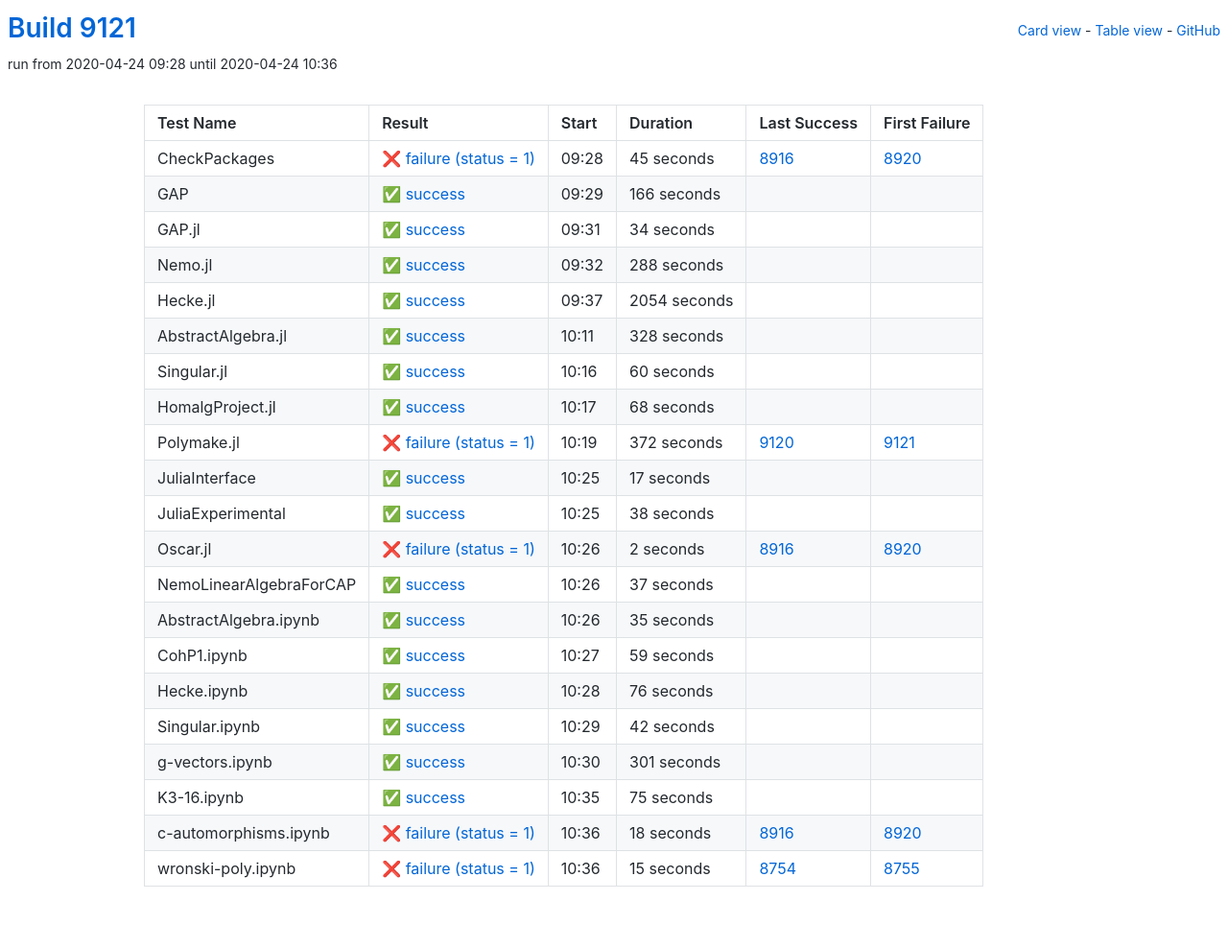
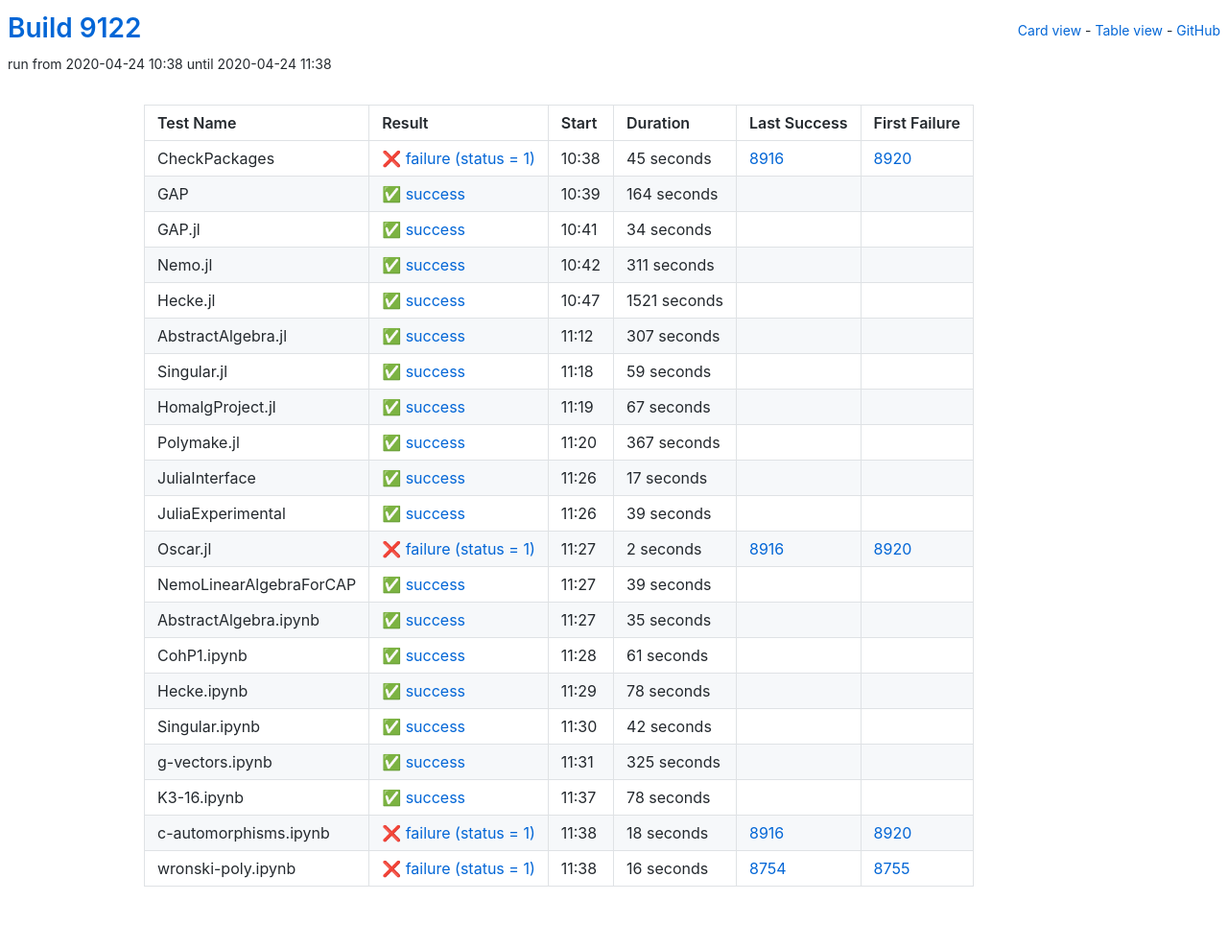
Before and after one commit to oscar-system/oscar-ci-status, a Jekyll site: the page built from table.html, in a window 1280 px wide. Shown: the whole page at 96% size. Built offline with Jekyll 4.4.1, drawn with Linux system fonts in a browser that asks for light colours.

Commit message:
Build 9122

```diff
--- a/_data/ci.yml
+++ b/_data/ci.yml
@@ -1,5 +1,5 @@
-build: 9121
-build_url: https://oscarci.mathematik.uni-kl.de/job/oscar/9121/
+build: 9122
+build_url: https://oscarci.mathematik.uni-kl.de/job/oscar/9122/
 job: oscar
 tests:
 - duration: 45
@@ -8,20 +8,20 @@ tests:
   first_failure_url: https://oscarci.mathematik.uni-kl.de/job/oscar/8920/
   last_success: 8916
   last_success_url: https://oscarci.mathematik.uni-kl.de/job/oscar/8916/
-  log: https://oscarci.mathematik.uni-kl.de/job/oscar/9121/artifact/logs/build-9121/CheckPackages.log
+  log: https://oscarci.mathematik.uni-kl.de/job/oscar/9122/artifact/logs/build-9122/CheckPackages.log
   name: CheckPackages
-  start: 2020-04-24 09:28
+  start: 2020-04-24 10:38
   status: failure
   success: false
-- duration: 166
+- duration: 164
   exitcode: 0
   first_failure: false
   first_failure_url: null
   last_success: false
   last_success_url: null
-  log: https://oscarci.mathematik.uni-kl.de/job/oscar/9121/artifact/logs/build-9121/GAP.log
+  log: https://oscarci.mathematik.uni-kl.de/job/oscar/9122/artifact/logs/build-9122/GAP.log
   name: GAP
-  start: 2020-04-24 09:29
+  start: 2020-04-24 10:39
   status: success
   success: true
 - duration: 34
@@ -30,97 +30,97 @@ tests:
   first_failure_url: null
   last_success: false
   last_success_url: null
-  log: https://oscarci.mathematik.uni-kl.de/job/oscar/9121/artifact/logs/build-9121/GAP.jl.log
+  log: https://oscarci.mathematik.uni-kl.de/job/oscar/9122/artifact/logs/build-9122/GAP.jl.log
   name: GAP.jl
-  start: 2020-04-24 09:31
+  start: 2020-04-24 10:41
   status: success
   success: true
-- duration: 288
+- duration: 311
   exitcode: 0
   first_failure: false
   first_failure_url: null
   last_success: false
   last_success_url: null
-  log: https://oscarci.mathematik.uni-kl.de/job/oscar/9121/artifact/logs/build-9121/Nemo.jl.log
+  log: https://oscarci.mathematik.uni-kl.de/job/oscar/9122/artifact/logs/build-9122/Nemo.jl.log
   name: Nemo.jl
-  start: 2020-04-24 09:32
+  start: 2020-04-24 10:42
   status: success
   success: true
-- duration: 2054
+- duration: 1521
   exitcode: 0
   first_failure: false
   first_failure_url: null
   last_success: false
   last_success_url: null
-  log: https://oscarci.mathematik.uni-kl.de/job/oscar/9121/artifact/logs/build-9121/Hecke.jl.log
+  log: https://oscarci.mathematik.uni-kl.de/job/oscar/9122/artifact/logs/build-9122/Hecke.jl.log
   name: Hecke.jl
-  start: 2020-04-24 09:37
+  start: 2020-04-24 10:47
   status: success
   success: true
-- duration: 328
+- duration: 307
   exitcode: 0
   first_failure: false
   first_failure_url: null
   last_success: false
   last_success_url: null
-  log: https://oscarci.mathematik.uni-kl.de/job/oscar/9121/artifact/logs/build-9121/AbstractAlgebra.jl.log
+  log: https://oscarci.mathematik.uni-kl.de/job/oscar/9122/artifact/logs/build-9122/AbstractAlgebra.jl.log
   name: AbstractAlgebra.jl
-  start: 2020-04-24 10:11
+  start: 2020-04-24 11:12
   status: success
   success: true
-- duration: 60
+- duration: 59
   exitcode: 0
   first_failure: false
   first_failure_url: null
   last_success: false
   last_success_url: null
-  log: https://oscarci.mathematik.uni-kl.de/job/oscar/9121/artifact/logs/build-9121/Singular.jl.log
+  log: https://oscarci.mathematik.uni-kl.de/job/oscar/9122/artifact/logs/build-9122/Singular.jl.log
   name: Singular.jl
-  start: 2020-04-24 10:16
+  start: 2020-04-24 11:18
   status: success
   success: true
-- duration: 68
+- duration: 67
   exitcode: 0
   first_failure: false
   first_failure_url: null
   last_success: false
   last_success_url: null
-  log: https://oscarci.mathematik.uni-kl.de/job/oscar/9121/artifact/logs/build-9121/HomalgProject.jl.log
+  log: https://oscarci.mathematik.uni-kl.de/job/oscar/9122/artifact/logs/build-9122/HomalgProject.jl.log
   name: HomalgProject.jl
-  start: 2020-04-24 10:17
+  start: 2020-04-24 11:19
   status: success
   success: true
-- duration: 372
-  exitcode: 1
-  first_failure: 9121
-  first_failure_url: https://oscarci.mathematik.uni-kl.de/job/oscar/9121/
-  last_success: 9120
-  last_success_url: https://oscarci.mathematik.uni-kl.de/job/oscar/9120/
-  log: https://oscarci.mathematik.uni-kl.de/job/oscar/9121/artifact/logs/build-9121/Polymake.jl.log
+- duration: 367
+  exitcode: 0
+  first_failure: false
+  first_failure_url: null
+  last_success: false
+  last_success_url: null
+  log: https://oscarci.mathematik.uni-kl.de/job/oscar/9122/artifact/logs/build-9122/Polymake.jl.log
   name: Polymake.jl
-  start: 2020-04-24 10:19
-  status: failure
-  success: false
+  start: 2020-04-24 11:20
+  status: success
+  success: true
 - duration: 17
   exitcode: 0
   first_failure: false
   first_failure_url: null
   last_success: false
   last_success_url: null
-  log: https://oscarci.mathematik.uni-kl.de/job/oscar/9121/artifact/logs/build-9121/JuliaInterface.log
+  log: https://oscarci.mathematik.uni-kl.de/job/oscar/9122/artifact/logs/build-9122/JuliaInterface.log
   name: JuliaInterface
-  start: 2020-04-24 10:25
+  start: 2020-04-24 11:26
   status: success
   success: true
-- duration: 38
+- duration: 39
   exitcode: 0
   first_failure: false
   first_failure_url: null
   last_success: false
   last_success_url: null
-  log: https://oscarci.mathematik.uni-kl.de/job/oscar/9121/artifact/logs/build-9121/JuliaExperimental.log
+  log: https://oscarci.mathematik.uni-kl.de/job/oscar/9122/artifact/logs/build-9122/JuliaExperimental.log
   name: JuliaExperimental
-  start: 2020-04-24 10:25
+  start: 2020-04-24 11:26
   status: success
   success: true
 - duration: 2
@@ -129,20 +129,20 @@ tests:
   first_failure_url: https://oscarci.mathematik.uni-kl.de/job/oscar/8920/
   last_success: 8916
   last_success_url: https://oscarci.mathematik.uni-kl.de/job/oscar/8916/
-  log: https://oscarci.mathematik.uni-kl.de/job/oscar/9121/artifact/logs/build-9121/Oscar.jl.log
+  log: https://oscarci.mathematik.uni-kl.de/job/oscar/9122/artifact/logs/build-9122/Oscar.jl.log
   name: Oscar.jl
-  start: 2020-04-24 10:26
+  start: 2020-04-24 11:27
   status: failure
   success: false
-- duration: 37
+- duration: 39
   exitcode: 0
   first_failure: false
   first_failure_url: null
   last_success: false
   last_success_url: null
-  log: https://oscarci.mathematik.uni-kl.de/job/oscar/9121/artifact/logs/build-9121/NemoLinearAlgebraForCAP.log
+  log: https://oscarci.mathematik.uni-kl.de/job/oscar/9122/artifact/logs/build-9122/NemoLinearAlgebraForCAP.log
   name: NemoLinearAlgebraForCAP
-  start: 2020-04-24 10:26
+  start: 2020-04-24 11:27
   status: success
   success: true
 - duration: 35
@@ -151,31 +151,31 @@ tests:
   first_failure_url: null
   last_success: false
   last_success_url: null
-  log: https://oscarci.mathematik.uni-kl.de/job/oscar/9121/artifact/logs/build-9121/AbstractAlgebra.ipynb.log
+  log: https://oscarci.mathematik.uni-kl.de/job/oscar/9122/artifact/logs/build-9122/AbstractAlgebra.ipynb.log
   name: AbstractAlgebra.ipynb
-  start: 2020-04-24 10:26
+  start: 2020-04-24 11:27
   status: success
   success: true
-- duration: 59
+- duration: 61
   exitcode: 0
   first_failure: false
   first_failure_url: null
   last_success: false
   last_success_url: null
-  log: https://oscarci.mathematik.uni-kl.de/job/oscar/9121/artifact/logs/build-9121/CohP1.ipynb.log
+  log: https://oscarci.mathematik.uni-kl.de/job/oscar/9122/artifact/logs/build-9122/CohP1.ipynb.log
   name: CohP1.ipynb
-  start: 2020-04-24 10:27
+  start: 2020-04-24 11:28
   status: success
   success: true
-- duration: 76
+- duration: 78
   exitcode: 0
   first_failure: false
   first_failure_url: null
   last_success: false
   last_success_url: null
-  log: https://oscarci.mathematik.uni-kl.de/job/oscar/9121/artifact/logs/build-9121/Hecke.ipynb.log
+  log: https://oscarci.mathematik.uni-kl.de/job/oscar/9122/artifact/logs/build-9122/Hecke.ipynb.log
   name: Hecke.ipynb
-  start: 2020-04-24 10:28
+  start: 2020-04-24 11:29
   status: success
   success: true
 - duration: 42
@@ -184,31 +184,31 @@ tests:
   first_failure_url: null
   last_success: false
   last_success_url: null
-  log: https://oscarci.mathematik.uni-kl.de/job/oscar/9121/artifact/logs/build-9121/Singular.ipynb.log
+  log: https://oscarci.mathematik.uni-kl.de/job/oscar/9122/artifact/logs/build-9122/Singular.ipynb.log
   name: Singular.ipynb
-  start: 2020-04-24 10:29
+  start: 2020-04-24 11:30
   status: success
   success: true
-- duration: 301
+- duration: 325
   exitcode: 0
   first_failure: false
   first_failure_url: null
   last_success: false
   last_success_url: null
-  log: https://oscarci.mathematik.uni-kl.de/job/oscar/9121/artifact/logs/build-9121/g-vectors.ipynb.log
+  log: https://oscarci.mathematik.uni-kl.de/job/oscar/9122/artifact/logs/build-9122/g-vectors.ipynb.log
   name: g-vectors.ipynb
-  start: 2020-04-24 10:30
+  start: 2020-04-24 11:31
   status: success
   success: true
-- duration: 75
+- duration: 78
   exitcode: 0
   first_failure: false
   first_failure_url: null
   last_success: false
   last_success_url: null
-  log: https://oscarci.mathematik.uni-kl.de/job/oscar/9121/artifact/logs/build-9121/K3-16.ipynb.log
+  log: https://oscarci.mathematik.uni-kl.de/job/oscar/9122/artifact/logs/build-9122/K3-16.ipynb.log
   name: K3-16.ipynb
-  start: 2020-04-24 10:35
+  start: 2020-04-24 11:37
   status: success
   success: true
 - duration: 18
@@ -217,19 +217,19 @@ tests:
   first_failure_url: https://oscarci.mathematik.uni-kl.de/job/oscar/8920/
   last_success: 8916
   last_success_url: https://oscarci.mathematik.uni-kl.de/job/oscar/8916/
-  log: https://oscarci.mathematik.uni-kl.de/job/oscar/9121/artifact/logs/build-9121/c-automorphisms.ipynb.log
+  log: https://oscarci.mathematik.uni-kl.de/job/oscar/9122/artifact/logs/build-9122/c-automorphisms.ipynb.log
   name: c-automorphisms.ipynb
-  start: 2020-04-24 10:36
+  start: 2020-04-24 11:38
   status: failure
   success: false
-- duration: 15
+- duration: 16
   exitcode: 1
   first_failure: 8755
   first_failure_url: https://oscarci.mathematik.uni-kl.de/job/oscar/8755/
   last_success: 8754
   last_success_url: https://oscarci.mathematik.uni-kl.de/job/oscar/8754/
-  log: https://oscarci.mathematik.uni-kl.de/job/oscar/9121/artifact/logs/build-9121/wronski-poly.ipynb.log
+  log: https://oscarci.mathematik.uni-kl.de/job/oscar/9122/artifact/logs/build-9122/wronski-poly.ipynb.log
   name: wronski-poly.ipynb
-  start: 2020-04-24 10:36
+  start: 2020-04-24 11:38
   status: failure
   success: false
```
Also changed, not shown: README.md.
